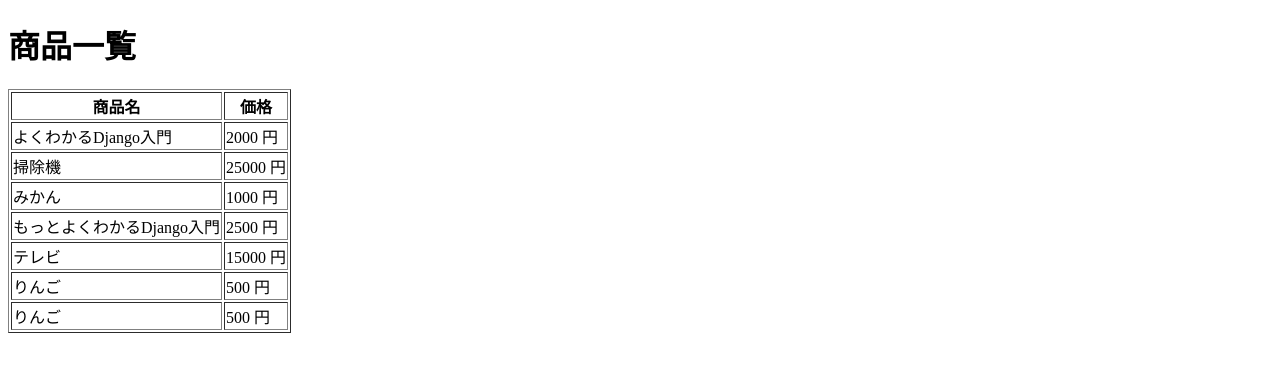
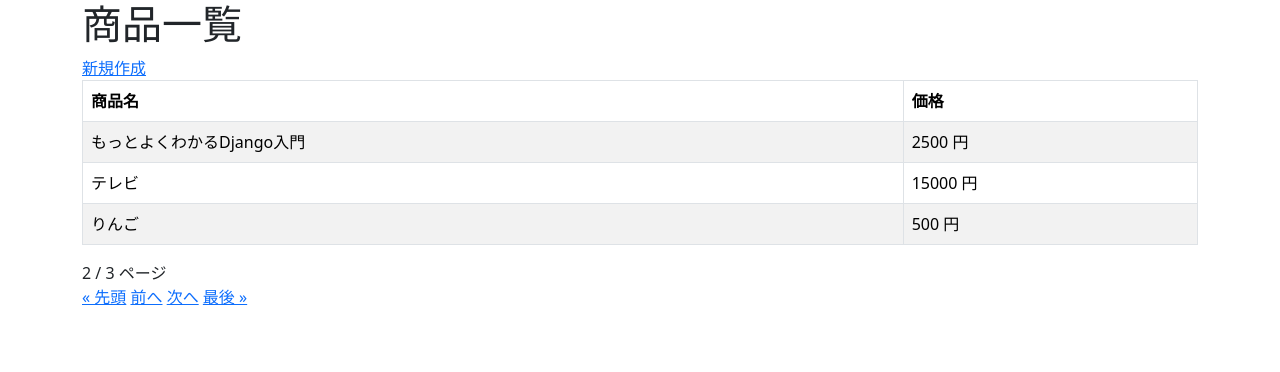
Before and after one commit to ayakonaka77/django-basic-kadai, a Django app: a page that uses myproject/crud/templates/crud/product_list.html in a window 1280 px wide. Shown: the top 372 px of the page. Run offline with Django 5.2, Linux system fonts and the light colour scheme; data comes from the database, SQL or seed files in the repository; both versions use the stored data as it was after the commit.

Commit message:
Add files via upload

```diff
--- a/myproject/crud/models.py
+++ b/myproject/crud/models.py
@@ -1,4 +1,5 @@
 from django.db import models
+from django.urls import reverse
 
 class Product(models.Model):
      name = models.CharField(max_length=200)
@@ -6,3 +7,7 @@
 
      def __str__(self):
          return self.name
+
+     # 新規作成・編集完了時のリダイレクト先
+     def get_absolute_url(self):
+         return reverse('list')
--- /dev/null
+++ b/myproject/crud/templates/base.html
@@ -0,0 +1,16 @@
+<!DOCTYPE html>
+<html lang="ja">
+<head>
+    <meta charset="UTF-8">
+    <meta http-equiv="X-UA-Compatible" content="IE=edge">
+    <meta name="viewport" content="width=device-width, initial-scale=1.0">
+    <title>{% block title %}{% endblock %}</title>
+    <link href="https://cdn.jsdelivr.net/npm/bootstrap@5.3.0-alpha3/dist/css/bootstrap.min.css" rel="stylesheet" integrity="sha384-KK94CHFLLe+nY2dmCWGMq91rCGa5gtU4mk92HdvYe+M/SXH301p5ILy+dN9+nJOZ" crossorigin="anonymous">
+</head>
+<body>
+    <div class="container">
+        {% block content %}{% endblock %}
+    </div>
+    <script src="https://cdn.jsdelivr.net/npm/bootstrap@5.3.0-alpha3/dist/js/bootstrap.bundle.min.js" integrity="sha384-ENjdO4Dr2bkBIFxQpeoTz1HIcje39Wm4jDKdf19U8gI4ddQ3GYNS7NTKfAdVQSZe" crossorigin="anonymous"></script>
+</body>
+</html>
--- a/myproject/crud/templates/crud/product_list.html
+++ b/myproject/crud/templates/crud/product_list.html
@@ -1,14 +1,10 @@
-<!DOCTYPE html>
-<html lang="ja">
-<head>
-    <meta charset="UTF-8">
-    <meta http-equiv="X-UA-Compatible" content="IE=edge">
-    <meta name="viewport" content="width=device-width, initial-scale=1.0">
-    <title>商品一覧</title>
-</head>
-<body>
+{% extends "base.html" %}
+
+{% block title %}商品一覧{% endblock %}
+{% block content %}
 <h1>商品一覧</h1>
-    <table border="1">
+<a href="{% url 'new' %}">新規作成</a>
+<table class="table table-striped table-hover table-bordered">
     <thead>
         <tr>
             <th>商品名</th>
@@ -22,5 +18,19 @@
     </tr>
     {% endfor %}
 </table>
-</body>
-</html>
+
+{# ページの表示 #}
+{{ page_obj.number }} / {{ page_obj.paginator.num_pages }} ページ<br>
+
+{# 前へ #}
+{% if page_obj.has_previous %}
+<a href="?page=1">&laquo; 先頭</a>
+<a href="?page={{ page_obj.previous_page_number }}">前へ</a>
+{% endif %}
+
+{# 次へ #}
+{% if page_obj.has_next %}
+<a href="?page={{ page_obj.next_page_number }}">次へ</a>
+<a href="?page={{ page_obj.paginator.num_pages }}">最後 &raquo;</a>
+{% endif %}
+{% endblock %}
--- a/myproject/crud/views.py
+++ b/myproject/crud/views.py
@@ -1,5 +1,6 @@
 from django.shortcuts import render
 from django.views.generic import TemplateView, ListView
+from django.views.generic.edit import CreateView
 from .models import Product
 
 class TopView(TemplateView):
@@ -7,3 +8,8 @@
 
 class ProductListView(ListView):
     model = Product
+    paginate_by = 3
+
+class ProductCreateView(CreateView):
+    model = Product
+    fields = '__all__'
--- a/myproject/myproject/settings.py
+++ b/myproject/myproject/settings.py
@@ -38,6 +38,7 @@
     'django.contrib.messages',
     'django.contrib.staticfiles',
     'crud',
+    'bootstrapform',
 ]
 
 MIDDLEWARE = [
--- a/myproject/myproject/urls.py
+++ b/myproject/myproject/urls.py
@@ -22,4 +22,5 @@
     path('admin/', admin.site.urls),
     path('', views.TopView.as_view(), name="top"),
     path('crud/', views.ProductListView.as_view(), name="list"),
+    path('crud/new/', views.ProductCreateView.as_view(), name="new"),
 ]
```
Also changed, not shown: myproject/crud/templates/crud/product_form.html (added, +14 -0 lines), myproject/crud/templates/top.html (+6 -12 lines), myproject/db.sqlite3. Lines whose indentation alone changed are shown as unchanged.
